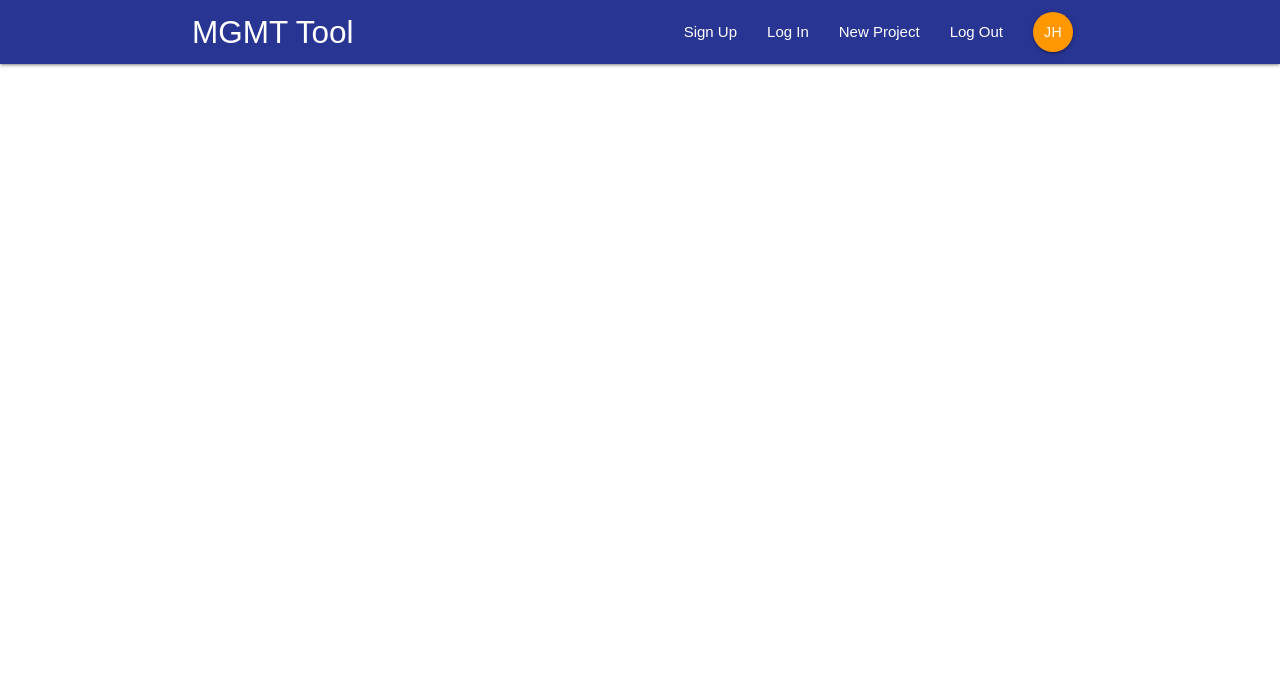
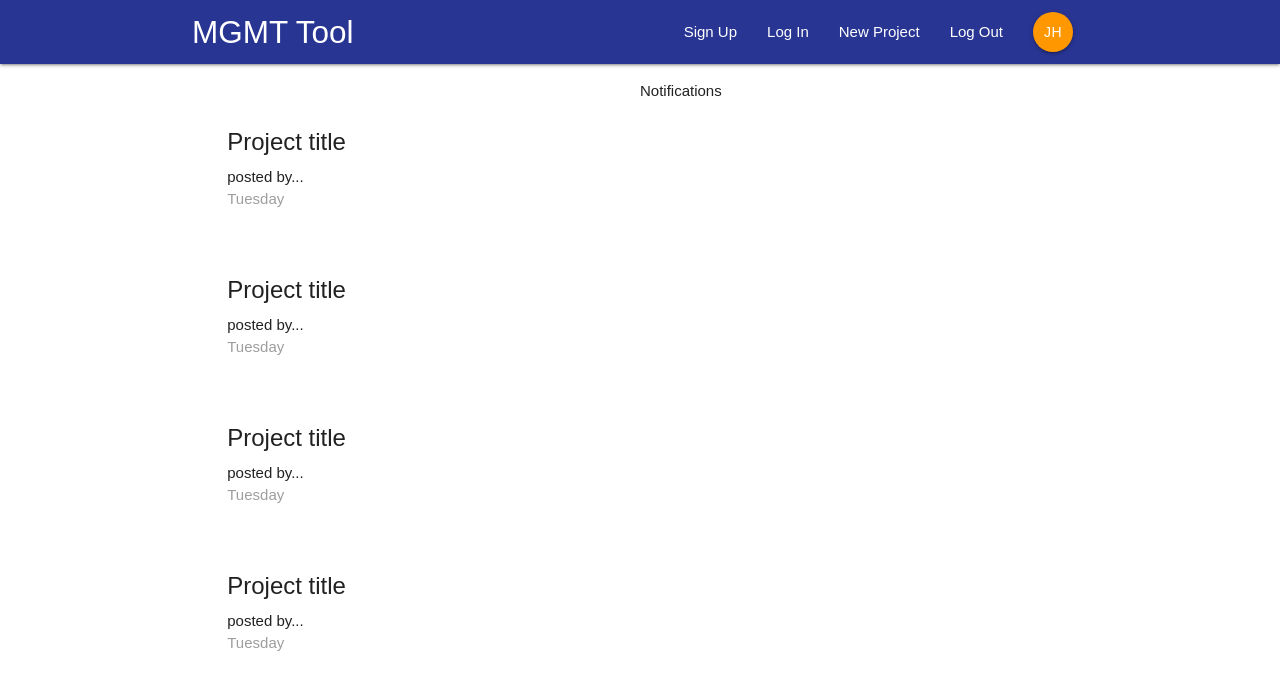
Before and after one commit to joncancode/proj_mgmt, a React (Create React App) app: page / in a window 1280 px wide. Shown: the top 690 px of the page. Built offline with nearby package versions, Linux system fonts and the light colour scheme.

Commit message:
add project detail, list, summary comps

```diff
--- a/src/App.js
+++ b/src/App.js
@@ -1,16 +1,20 @@
 import React, { Component } from 'react';
-import { BrowserRouter } from 'react-router-dom'
+import { BrowserRouter, Switch, Route } from 'react-router-dom';
 import Navbar from './components/layout/Navbar';
+import Dashboard from './components/dashboard/Dashboard';
+import ProjectDetails from './components/projects/ProjectDetails';
 
 class App extends Component {
   render() {
     return (
       <BrowserRouter>
-      <div className="App">
-        <Navbar/>
-
-
-      </div>
+        <div className="App">
+          <Navbar />
+          <Switch>
+            <Route exact path="/" component={Dashboard} />
+            <Route path="/project/:id" component={ProjectDetails} />
+          </Switch>
+        </div>
       </BrowserRouter>
     );
   }
--- a/src/components/dashboard/Dashboard.js
+++ b/src/components/dashboard/Dashboard.js
@@ -0,0 +1,21 @@
+import React, { Component } from 'react';
+import Notifications from './Notifications';
+import ProjectList from '../projects/ProjectList';
+
+class Dashboard extends Component {
+  render() {
+    return (
+      <div className="dashboard container">
+        <div className="row">
+          <div className="col s12 m6">
+            <ProjectList />
+          </div>
+          <div className="col s12 m5 offset-m1"> </div>
+          <Notifications />
+        </div>
+      </div>
+    );
+  }
+}
+
+export default Dashboard
--- a/src/components/dashboard/Notifications.js
+++ b/src/components/dashboard/Notifications.js
@@ -0,0 +1,11 @@
+import React from 'react'
+
+const Notifications = () => {
+    return (
+        <div>
+            <p>Notifications</p>
+        </div>
+    )
+}
+
+export default Notifications
--- a/src/components/projects/ProjectDetails.js
+++ b/src/components/projects/ProjectDetails.js
@@ -0,0 +1,22 @@
+import React from 'react';
+
+const ProjectDetails = (props) => {
+    const id = props.match.params.id
+  return (
+    <div className="container section project-details">
+      <div className="card z-depth-0">
+        <div className="card-content">
+          <span className="card-title">Project title - {id}</span>
+          <p>Lorem ipsum</p>
+        </div>
+        <div className="card-action light-blue lighten-5
+">
+          <div>Posted by...</div>
+          <div>Thursday</div>
+        </div>
+      </div>
+    </div>
+  );
+};
+
+export default ProjectDetails;
--- a/src/components/projects/ProjectList.js
+++ b/src/components/projects/ProjectList.js
@@ -0,0 +1,15 @@
+import React from 'react';
+import ProjectSummary from './ProjectSummary';
+
+const ProjectList = () => {
+  return (
+    <div className="project-list section">
+      <ProjectSummary />
+      <ProjectSummary />
+      <ProjectSummary />
+      <ProjectSummary />
+    </div>
+  );
+};
+
+export default ProjectList;
--- a/src/components/projects/ProjectSummary.js
+++ b/src/components/projects/ProjectSummary.js
@@ -0,0 +1,15 @@
+import React from 'react'
+
+const ProjectSummary = () => {
+    return (
+        <div className="card z-depth-0 project-summary">
+        <div className="card-content">
+          <span className="card-title">Project title</span>
+          <p>posted by...</p>
+          <p className="grey-text">Tuesday</p>
+        </div>
+      </div>
+    )
+}
+
+export default ProjectSummary
```
